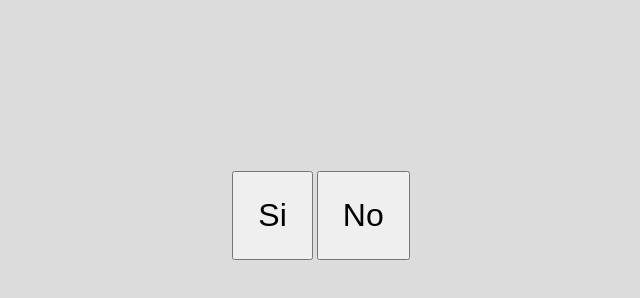
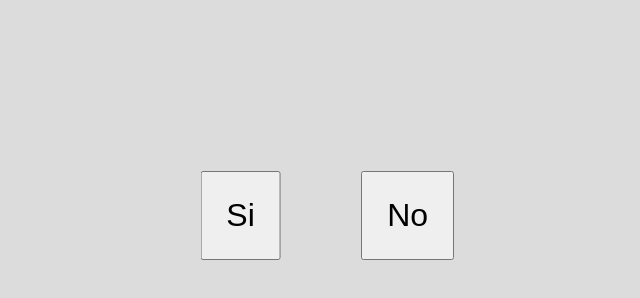
Before and after one commit to ifxvillegas1/14-02, a plain HTML site: page index.html in a window 1280 px wide. Shown: the part 250-548 px from the top of the page, without its empty margins (319-959 px from the left). Drawn offline with Linux system fonts and the light colour scheme.

Commit message:
Add files via upload

```diff
--- a/estilos.css
+++ b/estilos.css
@@ -18,3 +18,11 @@ button{
     font-size: xx-large;
     padding: 0.75em;
 }
+
+#yesbtn{
+    transform: translate(-100%, 0);
+}
+
+#nobtn{
+    position: absolute;
+}
```
Also changed, not shown: index.js (line endings or trailing spaces).
